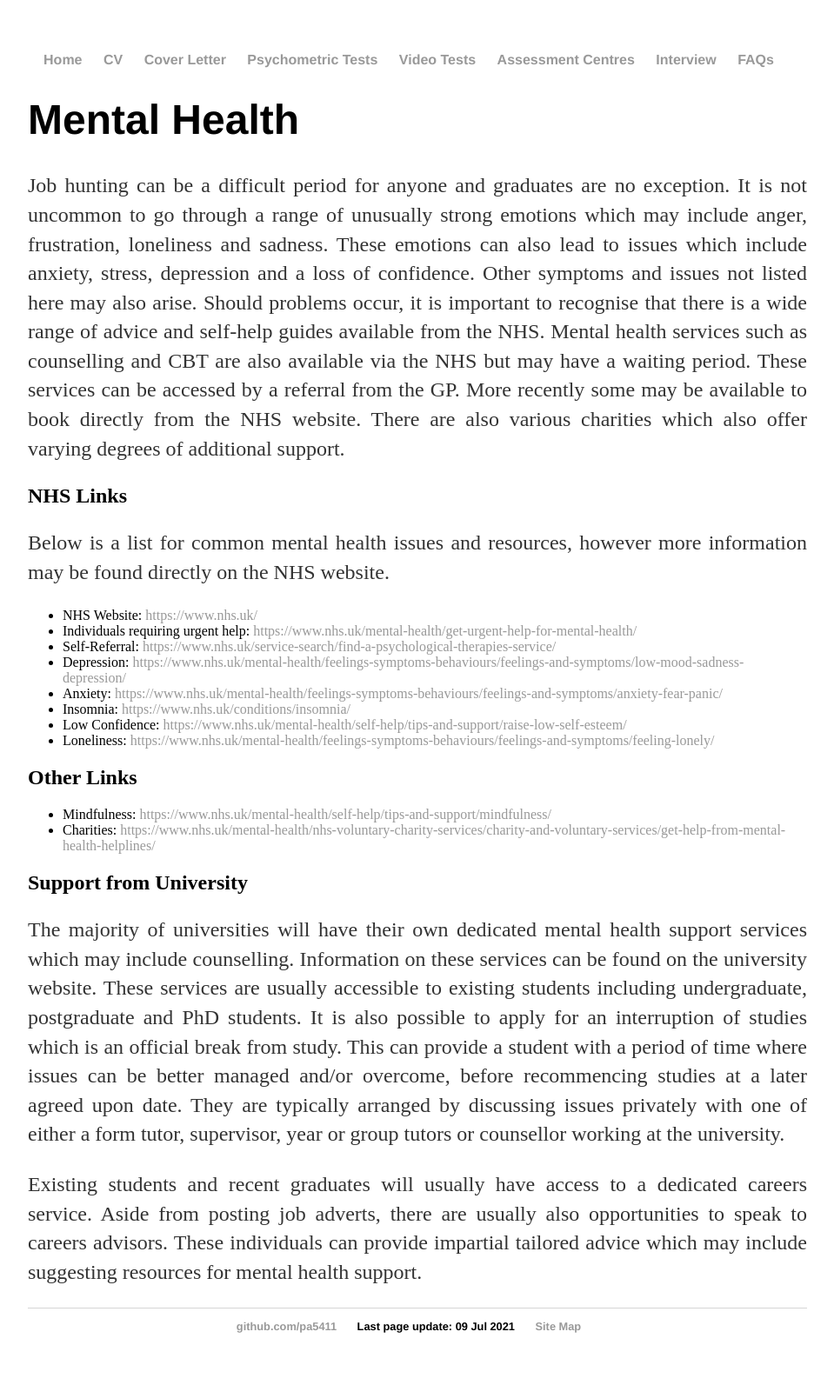
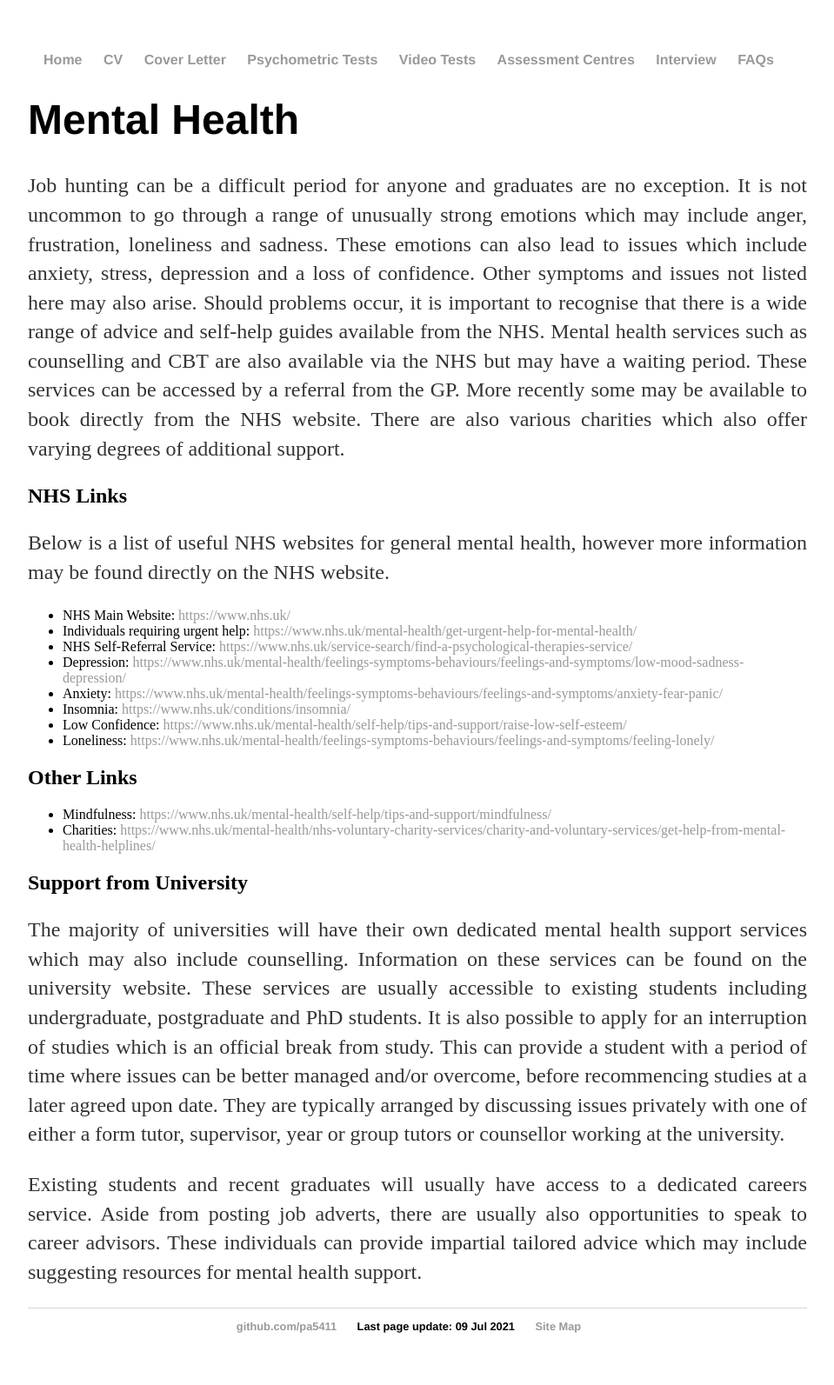
Before and after one commit to pa5411/Graduate-Job-Help, a Jekyll site: the page built from mentalhealth.html, in a window 1280 px wide. Shown: the whole page at 87% size, without its empty margins (160-1119 px from the left). Built offline with Jekyll 4.4.1, drawn with Linux system fonts in a browser that asks for light colours.

Commit message:
fix grammar and typos

```diff
--- a/mentalhealth.html
+++ b/mentalhealth.html
@@ -11,12 +11,12 @@
 
 		<h2> NHS Links </h2>
 
-		<p> Below is a list for common mental health issues and resources, however more information may be found directly on the NHS website. </p>
+		<p> Below is a list of useful NHS websites for general mental health, however more information may be found directly on the NHS website. </p>
 
 		<ul>
-				<li> NHS Website: <a href="https://www.nhs.uk/">https://www.nhs.uk/</a> </li>
+				<li> NHS Main Website: <a href="https://www.nhs.uk/">https://www.nhs.uk/</a> </li>
 				<li> Individuals requiring urgent help: <a href="https://www.nhs.uk/mental-health/get-urgent-help-for-mental-health/"> https://www.nhs.uk/mental-health/get-urgent-help-for-mental-health/</a> </li>
-				<li> Self-Referral: <a href="https://www.nhs.uk/service-search/find-a-psychological-therapies-service/">https://www.nhs.uk/service-search/find-a-psychological-therapies-service/</a> </li>
+				<li> NHS Self-Referral Service: <a href="https://www.nhs.uk/service-search/find-a-psychological-therapies-service/">https://www.nhs.uk/service-search/find-a-psychological-therapies-service/</a> </li>
 				<li> Depression: <a href="https://www.nhs.uk/mental-health/feelings-symptoms-behaviours/feelings-and-symptoms/low-mood-sadness-depression/"> https://www.nhs.uk/mental-health/feelings-symptoms-behaviours/feelings-and-symptoms/low-mood-sadness-depression/</a> </li>
 				<li> Anxiety: <a href="https://www.nhs.uk/mental-health/feelings-symptoms-behaviours/feelings-and-symptoms/anxiety-fear-panic/">   https://www.nhs.uk/mental-health/feelings-symptoms-behaviours/feelings-and-symptoms/anxiety-fear-panic/</a> </li>
 				<li> Insomnia: <a href="https://www.nhs.uk/conditions/insomnia/">https://www.nhs.uk/conditions/insomnia/</a> </li>
@@ -33,8 +33,8 @@
 
 		<h2> Support from University </h2>
 
-		<p> The majority of universities will have their own dedicated mental health support services which may include counselling. Information on these services can be found on the university website. These services are usually accessible to existing students including undergraduate, postgraduate and PhD students. It is also possible to apply for an interruption of studies which is an official break from study. This can provide a student with a period of time where issues can be better managed and/or overcome, before recommencing studies at a later agreed upon date. They are typically arranged by discussing issues privately with one of either a form tutor, supervisor, year or group tutors or counsellor working at the university. </p>
+		<p> The majority of universities will have their own dedicated mental health support services which may also include counselling. Information on these services can be found on the university website. These services are usually accessible to existing students including undergraduate, postgraduate and PhD students. It is also possible to apply for an interruption of studies which is an official break from study. This can provide a student with a period of time where issues can be better managed and/or overcome, before recommencing studies at a later agreed upon date. They are typically arranged by discussing issues privately with one of either a form tutor, supervisor, year or group tutors or counsellor working at the university. </p>
 
-		<p> Existing students and recent graduates will usually have access to a dedicated careers service. Aside from posting job adverts, there are usually also opportunities to speak to careers advisors. These individuals can provide impartial tailored advice which may include suggesting resources for mental health support. </p>
+		<p> Existing students and recent graduates will usually have access to a dedicated careers service. Aside from posting job adverts, there are usually also opportunities to speak to career advisors. These individuals can provide impartial tailored advice which may include suggesting resources for mental health support. </p>
 
 </div><!-- /.blurb -->
```
